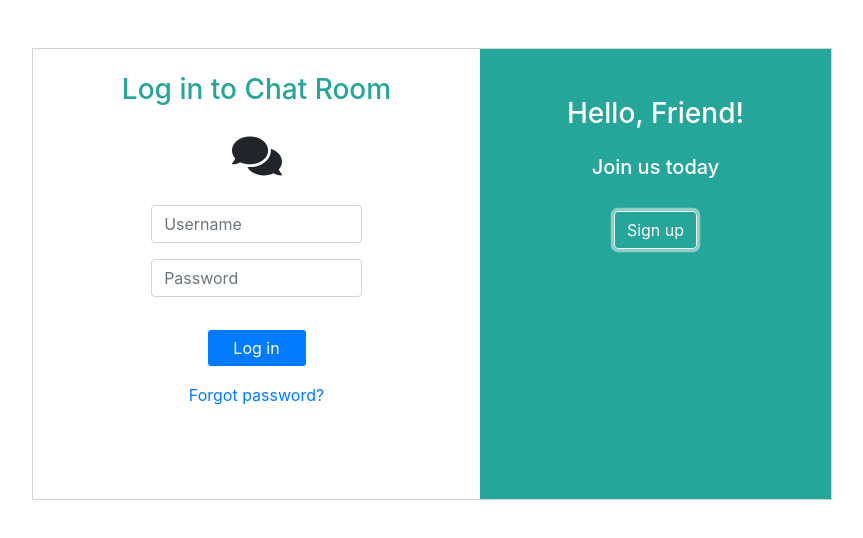
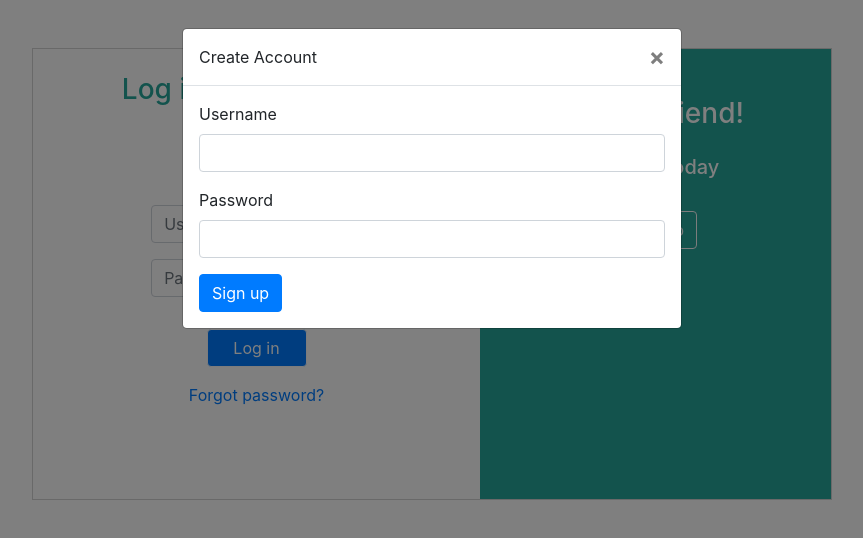
Before and after one commit to naamnamm/chat-app, a React (Create React App) app in the folder client/: page / in a window 1280 px wide. Both pictures are taken after a click on the button "Sign up". Shown: the top 538 px of the page, without its empty margins (208-1071 px from the left). Built offline with nearby package versions, Linux system fonts and the light colour scheme; no server answers.

Commit message:
created signup modal

```diff
--- a/client/src/components/login-signupPage/LoginSignup.js
+++ b/client/src/components/login-signupPage/LoginSignup.js
@@ -1,11 +1,17 @@
-import React, { useRef } from 'react';
-import { Container, Card, Form, Button } from 'react-bootstrap';
+import React, { useState, useRef } from 'react';
+import { Container, Card, Form, Button, Modal } from 'react-bootstrap';
 import './LoginSignup.css';
 import { FaComments } from 'react-icons/fa';
+import SignUp from './SignUp';
 
 const LoginSignup = ({ onUsernameSubmit, handleLoggedin }) => {
   const usernameRef = useRef();
   const passwordRef = useRef();
+  const [modalOpen, setModalOpen] = useState(false);
+
+  const closeModal = () => {
+    setModalOpen(false);
+  };
 
   const handleClick = async () => {
     try {
@@ -72,9 +78,17 @@ const LoginSignup = ({ onUsernameSubmit, handleLoggedin }) => {
 
         <h5 className='mt-4'>Join us today</h5>
 
-        <Button variant='outline-light' className='mt-4 '>
+        <Button
+          onClick={() => setModalOpen(true)}
+          variant='outline-light'
+          className='mt-4 '
+        >
           Sign up
         </Button>
+
+        <Modal show={modalOpen} onHide={closeModal}>
+          {modalOpen === true ? <SignUp closeModal={closeModal} /> : null}
+        </Modal>
       </Container>
     </div>
   );
--- /dev/null
+++ b/client/src/components/login-signupPage/SignUp.js
@@ -0,0 +1,35 @@
+import React, { useRef } from 'react';
+import { Modal, Form, Button } from 'react-bootstrap';
+
+const SignUp = ({ closeModal }) => {
+  const usernameRef = useRef();
+  const passwordRef = useRef();
+
+  const handleSubmit = (e) => {
+    e.preventDefault();
+
+    console.log(usernameRef.current.value, passwordRef.current.value);
+    closeModal();
+  };
+
+  return (
+    <>
+      <Modal.Header closeButton>Create Account</Modal.Header>
+      <Modal.Body>
+        <Form onSubmit={handleSubmit}>
+          <Form.Group>
+            <Form.Label>Username</Form.Label>
+            <Form.Control type='text' ref={usernameRef} required />
+          </Form.Group>
+          <Form.Group>
+            <Form.Label>Password</Form.Label>
+            <Form.Control type='text' ref={passwordRef} required />
+          </Form.Group>
+          <Button type='submit'>Sign up</Button>
+        </Form>
+      </Modal.Body>
+    </>
+  );
+};
+
+export default SignUp;
```
